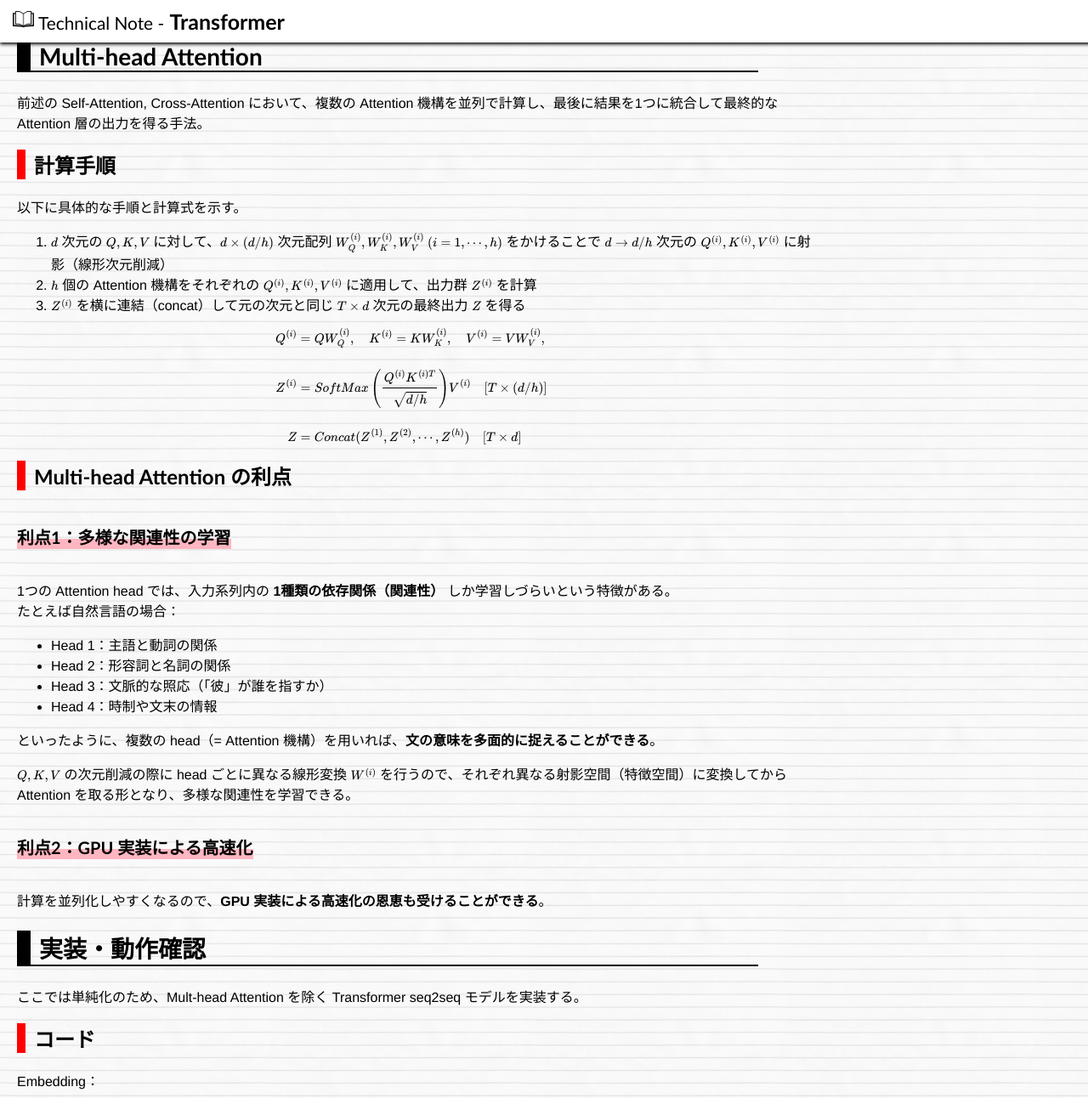
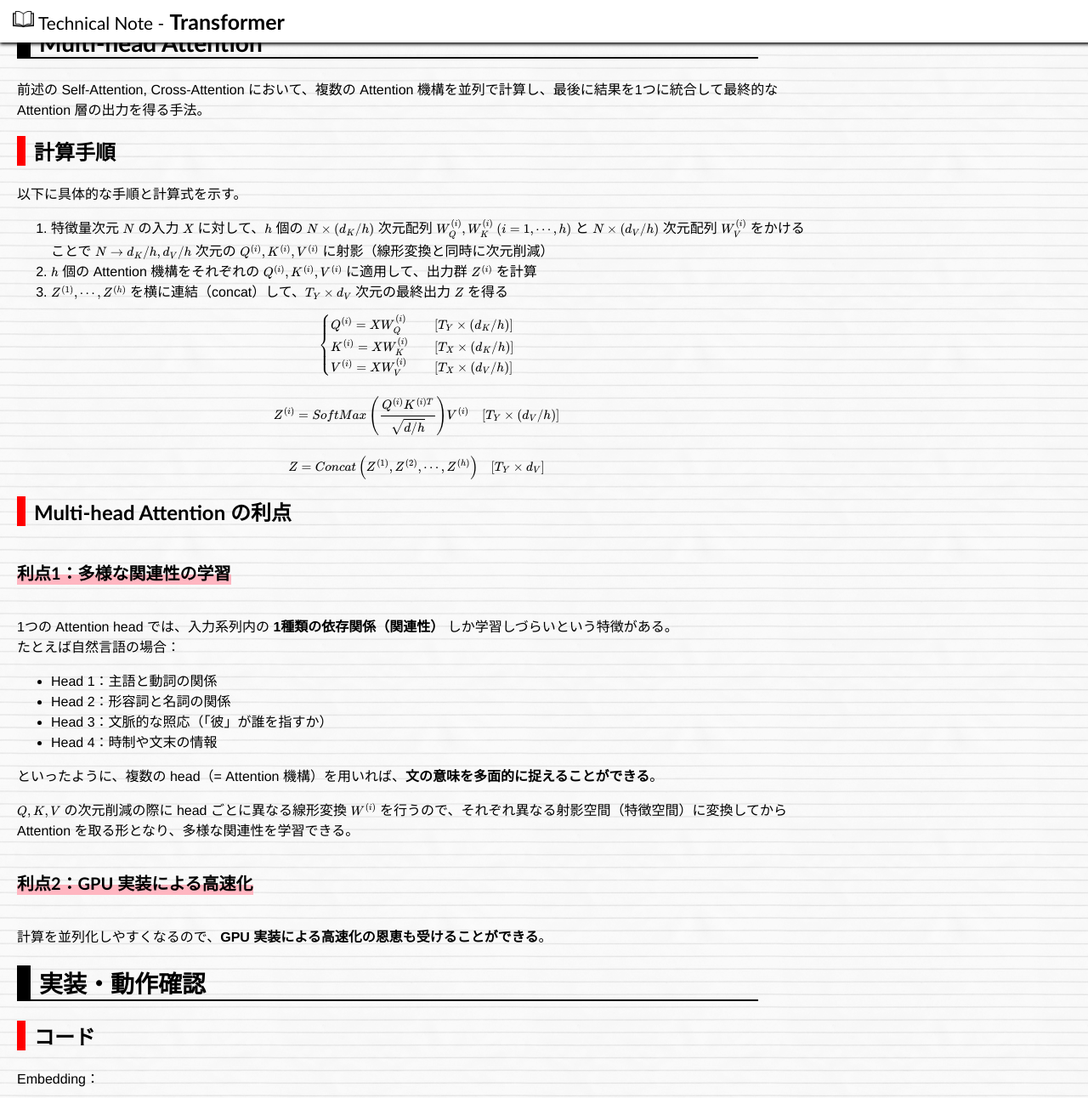
Before and after one commit to hkawabata/technical-note, a Jekyll site: the page built from docs/note/ML/transformer.md, in a window 1280 px wide and 1400 px high, scrolled down 5783 px, cut to the strip 0-1292 px from the top of the window. Shown: the whole strip at 85% size. Built offline with Jekyll 4.4.1, drawn with Linux system fonts in a browser that asks for light colours; nearby versions of some CDN libraries; our own code applies the rules of GitHub Pages for plain Markdown files; formulas are drawn with MathJax 3; some of the changed text lies outside the part shown.

Commit message:
add note about multi-head attention

````diff
--- a/docs/note/ML/transformer.md
+++ b/docs/note/ML/transformer.md
@@ -91,15 +91,13 @@ $$
 
 は、Query 側の各時系列 $1, \cdots, T_Y$ と Key 側の各時系列 $1,\cdots,T_X$ の全ての組み合わせの類似度（関連性の高さ）を表す行列になる。
 
-この類似度を SoftMax で確率に変換し、これで重み付けして Value $V\ [T_X \times d_V]$ の和を取ることで
-
-Query と Key の内積を取り、その大きさで重み付けして Value の和を取ることで 、Attention 層の出力 $Z$ が計算できる：
+この類似度を SoftMax で確率に変換し、これで重み付けして Value 行列 $V\ [T_X \times d_V]$ の和を取ることで、Attention 層の出力 $Z$ が計算できる：
 
 $$
 Z = SoftMax(QK^T) V\quad [T_Y \times d_V]
 $$
 
-実際の計算では、 が大きくなりすぎると勾配消失の懸念が出てくるため、安定化のためのスケール調整 $1/\sqrt{d_k}$ をかけてから SoftMax を計算することが多い：
+実際の計算では、$QK^T$ が大きくなりすぎると勾配消失の懸念が出てくるため、安定化のためのスケール調整 $1/\sqrt{d_k}$ をかけてから SoftMax を計算することが多い：
 
 $$
 Z = SoftMax \left(\cfrac{QK^T}{\sqrt{d_k}}\right) V\quad [T_Y \times d_V]
@@ -163,21 +161,29 @@ $$
 
 以下に具体的な手順と計算式を示す。
 
-1. $d$ 次元の $Q, K, V$ に対して、$d \times (d/h)$ 次元配列 $W_Q^{(i)},W_K^{(i)},W_V^{(i)}\ (i=1,\cdots,h)$ をかけることで $d \to d/h$ 次元の $Q^{(i)}, K^{(i)}, V^{(i)}$ に射影（線形次元削減）
+1. 特徴量次元 $N$ の入力 $X$ に対して、$h$ 個の $N \times (d_K/h)$ 次元配列 $W_Q^{(i)},W_K^{(i)}\ (i=1,\cdots,h)$ と $N \times (d_V/h)$ 次元配列 $W_V^{(i)}$ をかけることで $N \to d_K/h, d_V/h$ 次元の $Q^{(i)}, K^{(i)}, V^{(i)}$ に射影（線形変換と同時に次元削減）
 2. $h$ 個の Attention 機構をそれぞれの $Q^{(i)}, K^{(i)}, V^{(i)}$ に適用して、出力群 $Z^{(i)}$ を計算
-3. $Z^{(i)}$ を横に連結（concat）して元の次元と同じ $T\times d$ 次元の最終出力 $Z$ を得る
+3. $Z^{(1)},\cdots,Z^{(h)}$ を横に連結（concat）して、$T_Y\times d_V$ 次元の最終出力 $Z$ を得る
 
 $$
 \begin{eqnarray}
-    Q^{(i)} &=& QW_Q^{(i)},\quad K^{(i)} = KW_K^{(i)},\quad V^{(i)} = VW_V^{(i)},\quad
+    &
+    \begin{cases}
+        Q^{(i)} = XW_Q^{(i)} \quad &[T_Y \times (d_K/h)] \\
+        K^{(i)} = XW_K^{(i)} \quad &[T_X \times (d_K/h)] \\
+        V^{(i)} = XW_V^{(i)} \quad &[T_X \times (d_V/h)]
+    \end{cases}
     \\ \\
-    Z^{(i)} &=& SoftMax \left(\cfrac{Q^{(i)}K^{(i)T}}{\sqrt{d/h}}\right) V^{(i)}
-    \quad [T \times (d/h)]
+    &
+    Z^{(i)} = SoftMax \left(\cfrac{Q^{(i)}K^{(i)T}}{\sqrt{d/h}}\right) V^{(i)}
+    \quad [T_Y \times (d_V/h)]
     \\ \\
-    Z &=& Concat(Z^{(1)}, Z^{(2)}, \cdots, Z^{(h)})
-    \quad [T \times d]
+    &
+    Z = Concat\left(Z^{(1)}, Z^{(2)}, \cdots, Z^{(h)}\right)
+    \quad [T_Y \times d_V]
 \end{eqnarray}
 $$
+
 
 ## Multi-head Attention の利点
 
@@ -203,8 +209,6 @@ $Q, K, V$ の次元削減の際に head ごとに異なる線形変換 $W^{(i)}$
 
 
 # 実装・動作確認
-
-ここでは単純化のため、Mult-head Attention を除く Transformer seq2seq モデルを実装する。
 
 ## コード
 
@@ -301,3 +305,16 @@ plt.show()
 ```
 
 ![transformer_learning-curve_addition](../../image/transformer_learning-curve_addition.png)
+
+正解率が低いので Multi-head Attention を適用してみる（`n_head=4`）：
+
+```python
+model = TransformerSeq2Seq(X_train, Y_train, X_test, Y_test, formula.V, H_embed=32, H_qk=32, H_ff=32, n_head=4, is_input_reversed=False)
+model.train(epoch=1000, mini_batch=100, eta=0.2, log_interval=20)
+model_r = TransformerSeq2Seq(X_train, Y_train, X_test, Y_test, formula.V, H_embed=32, H_qk=32, H_ff=32, n_head=4, is_input_reversed=True)
+model_r.train(epoch=1000, mini_batch=100, eta=0.2, log_interval=20)
+```
+
+![transformer_learning-curve_addition_multihead](../../image/transformer_learning-curve_addition_multihead.png)
+
+→ 大幅に正解率が上昇し、学習速度も向上。
````
Also changed, not shown: docs/image/transformer_learning-curve_addition_multihead.png (added).
